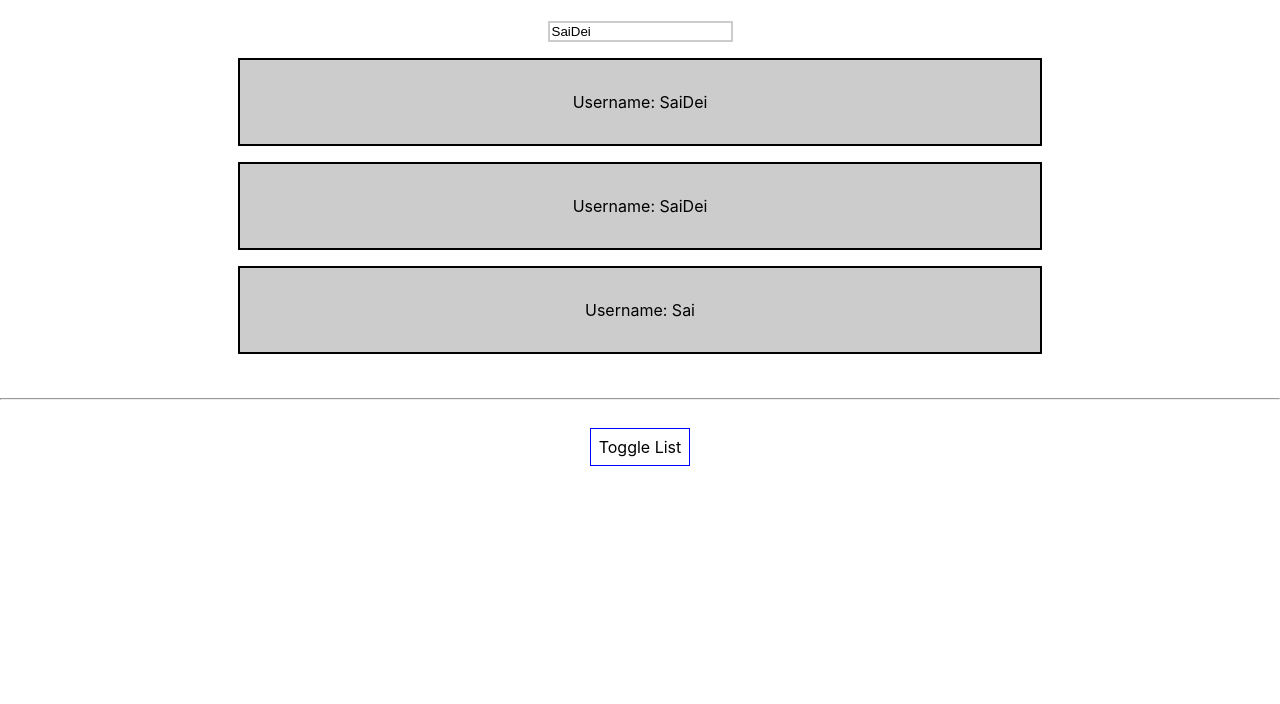
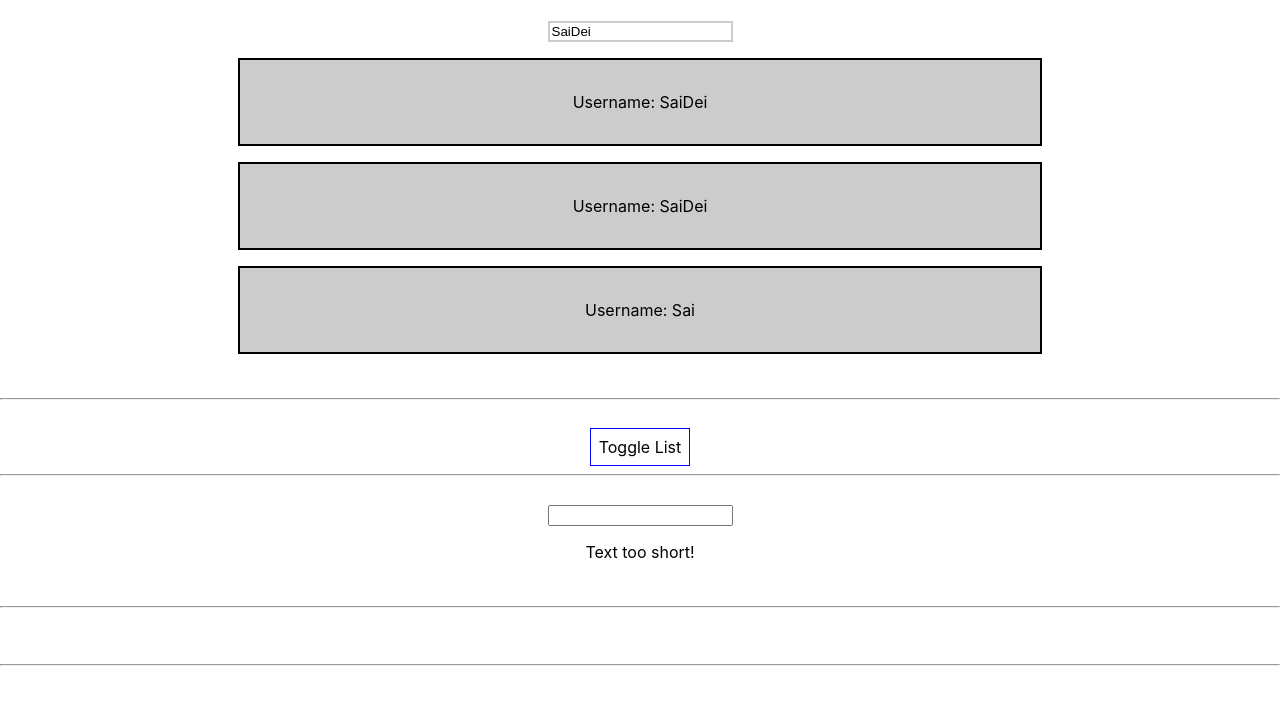
Before and after one commit to SimasDei/udemy-react-one, a React (Create React App) app: page / in a window 1280 px wide. Shown: the top 704 px of the page. Built offline with nearby package versions, Linux system fonts and the light colour scheme.

Commit message:
assignment two

```diff
--- a/src/App.js
+++ b/src/App.js
@@ -3,10 +3,13 @@ import './App.css';
 import Person from './Person/Person';
 import UserInput from './UserInput/UserInput';
 import UserOutput from './UserOutput/UserOutput';
+import Validation from './Validation/Validation';
+import Char from './Char/Char';
 
 class App extends Component {
 
   state = {
+    userInput: '',
     username: 'SaiDei',
     persons: [
       { id: '1', name: 'Sai', age: 29 },
@@ -52,6 +55,22 @@ class App extends Component {
     this.setState({ persons: persons })
   }
 
+  // Assignment Two Method
+
+  inputChangedHandler = (event) => {
+    this.setState({
+      userInput: event.target.value
+    })
+  }
+
+  deleteCharHandler = (index) => {
+    const text = this.state.userInput.split('');
+    text.splice(index, 1);
+    const updatedText = text.join('');
+
+    this.setState({ userInput: updatedText });
+  }
+
 
   render() {
 
@@ -81,6 +100,14 @@ class App extends Component {
       );
     }
 
+    // Assignment Two
+    const charList = this.state.userInput.split('').map((ch, index) => {
+      return <Char
+        character={ch}
+        key={index}
+        clicked={() => this.deleteCharHandler(index)} />
+    });
+
     return (
       <div className="App" >
         <br></br>
@@ -105,6 +132,30 @@ class App extends Component {
         {persons}
         {/* If show Persons == false, remain hidden */}
 
+        <br></br>
+        <hr></hr>
+        <br></br>
+
+        {/* Assignment */}
+
+        <input type="text"
+          onChange={this.inputChangedHandler}
+          value={this.state.userInput} />
+
+        <p>{this.state.userInput}</p>
+
+        <Validation
+          inputLength={this.state.userInput.length} />
+
+        <br></br>
+        <hr></hr>
+        <br></br>
+
+        {charList}
+
+        <br></br>
+        <hr></hr>
+        <br></br>
       </div>
     );
   }
--- /dev/null
+++ b/src/Char/Char.js
@@ -0,0 +1,22 @@
+import React from 'react';
+
+const char = (props) => {
+  const style = {
+    display: 'inline-block',
+    padding: '16px',
+    margin: '16px',
+    border: '1px solid black',
+    textAlign: 'center',
+    cursor: 'pointer'
+  };
+
+  return (
+    <div
+      style={style}
+      onClick={props.clicked}>
+      {props.character}
+    </div>
+  )
+};
+
+export default char;
--- /dev/null
+++ b/src/Validation/Validation.js
@@ -0,0 +1,20 @@
+import React from 'react';
+
+const validation = (props) => {
+
+  let validationMessage = 'Text long enough!';
+
+  if (props.inputLength <= 5) {
+    validationMessage = 'Text too short!';
+  }
+
+  return (
+    <div>
+      {
+        <p>{validationMessage}</p>
+      }
+    </div>
+  )
+}
+
+export default validation;
```
